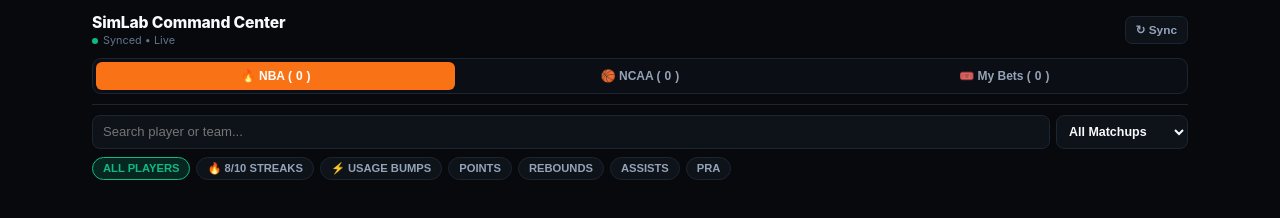
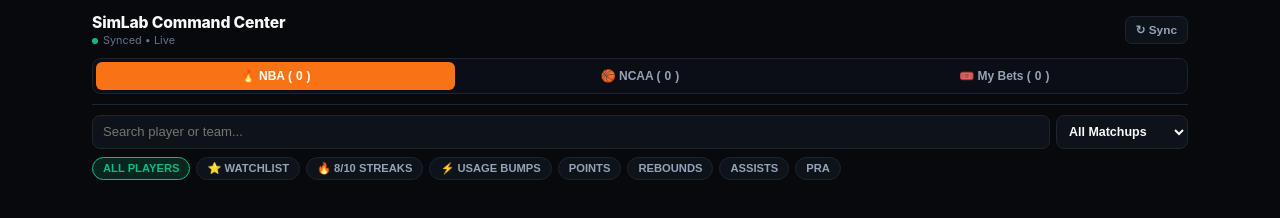
Before and after one commit to RockoDevXda/sports-command-center, a plain HTML site: page index.html in a window 1280 px wide. Drawn offline with Linux system fonts and the light colour scheme; no server answers.

Commit message:
Update index.html

```diff
--- a/index.html
+++ b/index.html
@@ -132,6 +132,7 @@
     </div>
     <div class="chip-strip" id="nbaChips">
       <button class="f-chip active" onclick="setSubFilter('ALL', this)">ALL PLAYERS</button>
+      <button class="f-chip" onclick="setSubFilter('WATCH', this)">⭐ WATCHLIST</button>
       <button class="f-chip" onclick="setSubFilter('HOT', this)">🔥 8/10 STREAKS</button>
       <button class="f-chip" onclick="setSubFilter('USG', this)">⚡ USAGE BUMPS</button>
       <button class="f-chip" onclick="setSubFilter('PTS', this)">POINTS</button>
```
